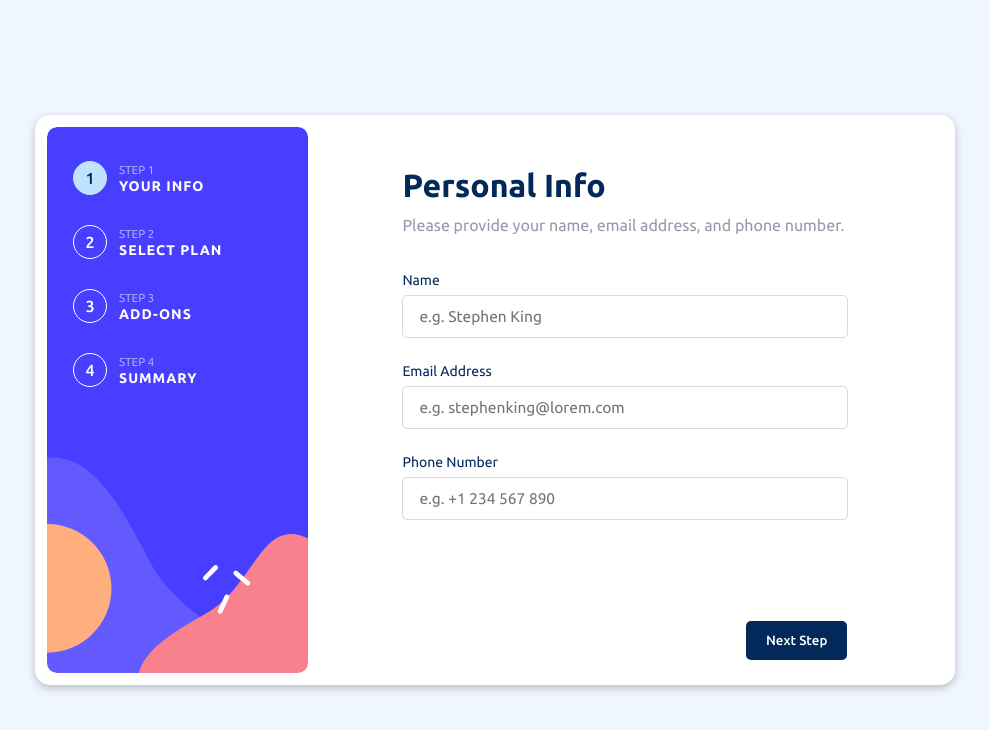
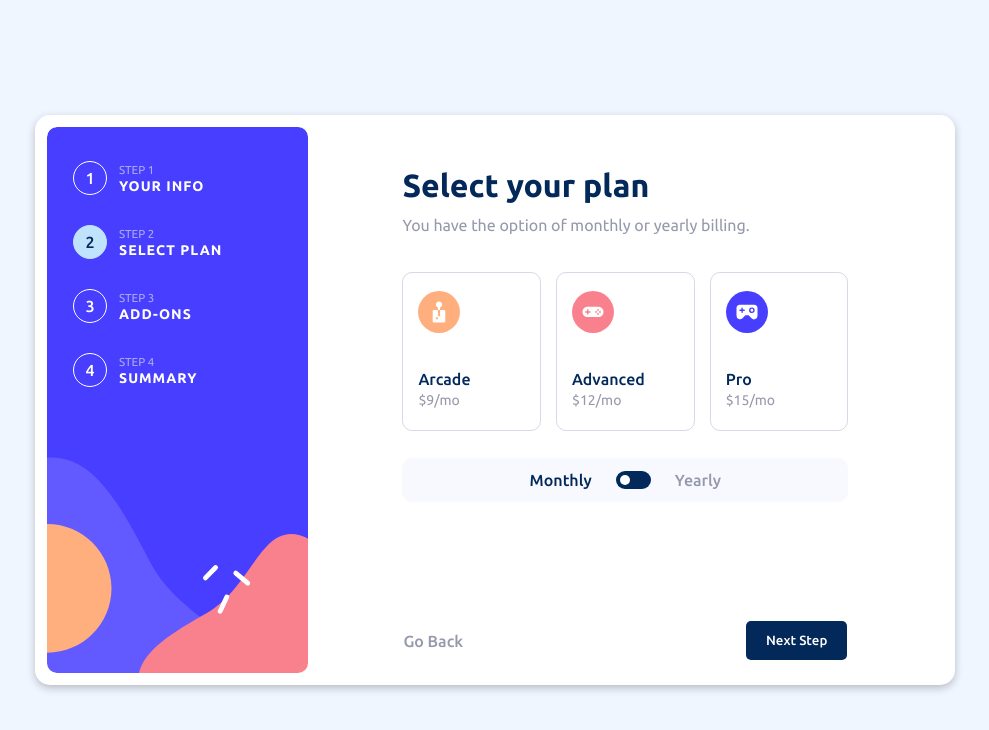
Before and after one commit to Mrcsbda/Multi-step-form, a React (Vite) app: page / in a window 1280 px wide. Shown: the top 730 px of the page, without its empty margins (145-1134 px from the left). Built offline with nearby package versions, Linux system fonts and the light colour scheme.

Commit message:
:lipstick: select your plan desktop

```diff
--- a/src/components/selectYourPlan/selectYourPlan.scss
+++ b/src/components/selectYourPlan/selectYourPlan.scss
@@ -90,3 +90,21 @@
         justify-content: flex-end;
     }
 }
+
+@media screen and (min-width: 930px) {
+    .select-your-plan {
+        gap: 27px;
+
+        &__options {
+            flex-direction: row;
+            gap: 15px;
+        }
+
+        &__option {
+            flex-direction: column;
+            width: 100%;
+            padding: 18px 15px;
+            gap: 37px;
+        }
+    }
+}
--- a/src/page/App.jsx
+++ b/src/page/App.jsx
@@ -9,7 +9,7 @@ import ConfirmedSubscription from '../components/confirmedSubscription/Confirmed
 
 const App = () => {
   const { formConfirmed } = useSelector(state => state.info)
-  const [stepActive, setStepActive] = useState(1)
+  const [stepActive, setStepActive] = useState(2)
   const steps = [
     {
       number: 1,
```
